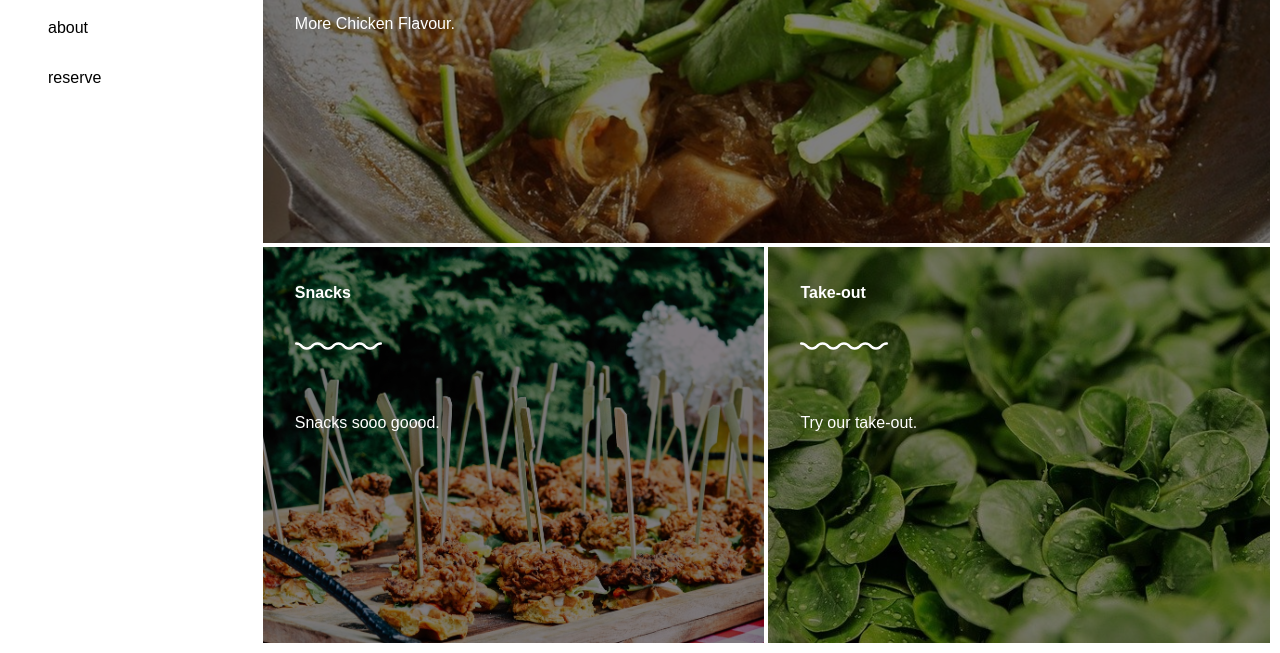
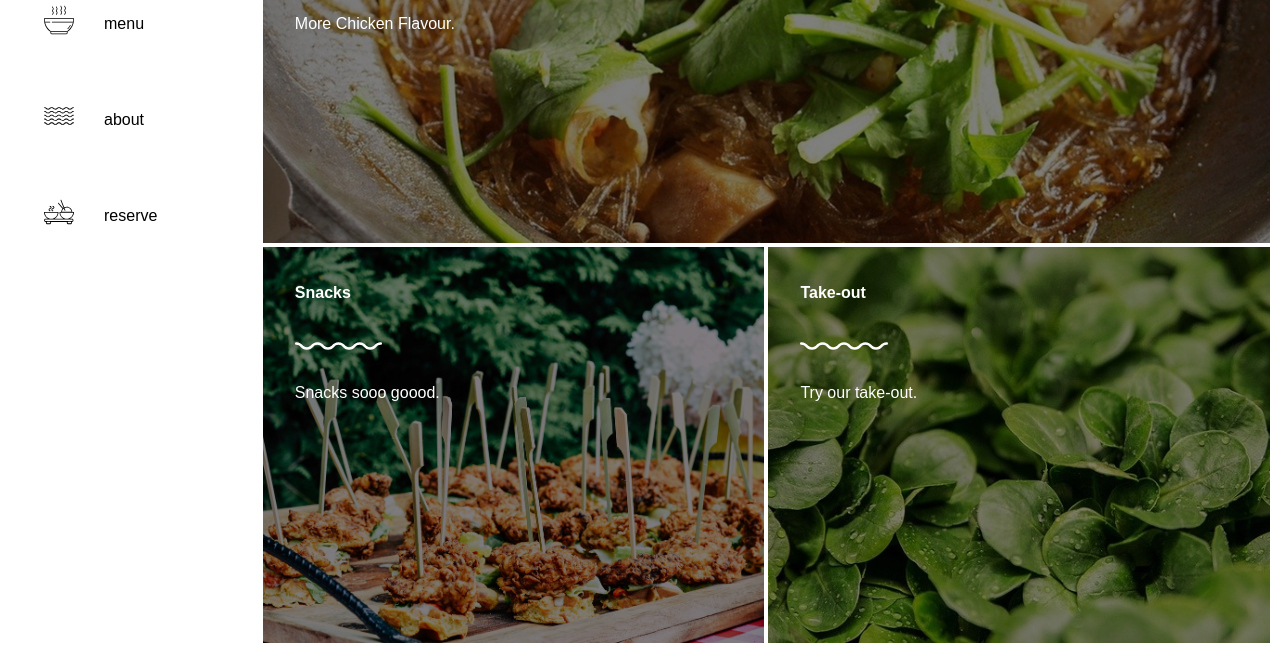
Before and after one commit to m15e/js-restaurant-page, a website built with webpack: page dist/index.html in a window 1280 px wide. Shown: the part 163-816 px from the top of the page. Built offline with nearby package versions, Linux system fonts and the light colour scheme.

Commit message:
ADD placement of images and icons

```diff
--- a/src/style.scss
+++ b/src/style.scss
@@ -15,14 +15,44 @@
 
   ul {
     list-style-type: none;
+    margin: 0;
 
     li {
-      margin: 2em auto;
+      margin: 3rem 3.5rem;
+
+
       a {
         text-decoration: none;
         color: #000;
+      }
+
+      .menu::before {
+        background: url('../src/img/bowl.svg');
 
       }
+
+      .about::before {
+        background: url('../src/img/waves.svg');
+      }
+
+      .reserve::before {
+        background: url('../src/img/dumps.svg');
+      }
+
+      .menu::before,
+      .about::before,
+      .reserve::before {
+        content: '';
+        width: 30px;
+        height: 30px;
+
+        background-size: contain;
+        display: block;
+        position: relative;
+        left: -60px;
+        top: 20px;
+      }
+
     }
   }
 }
@@ -50,13 +80,14 @@
     h4::after {
       content: url('../src/img/wave.svg');
       width: 20%;
-      height: 90px;
+      height: 60px;
       position: relative;
       display: block;
     }
 
     h3::after {
       width: 10%;
+      height: 90px;
     }
 
     .specials {
```
Also changed, not shown: css/style.css.
